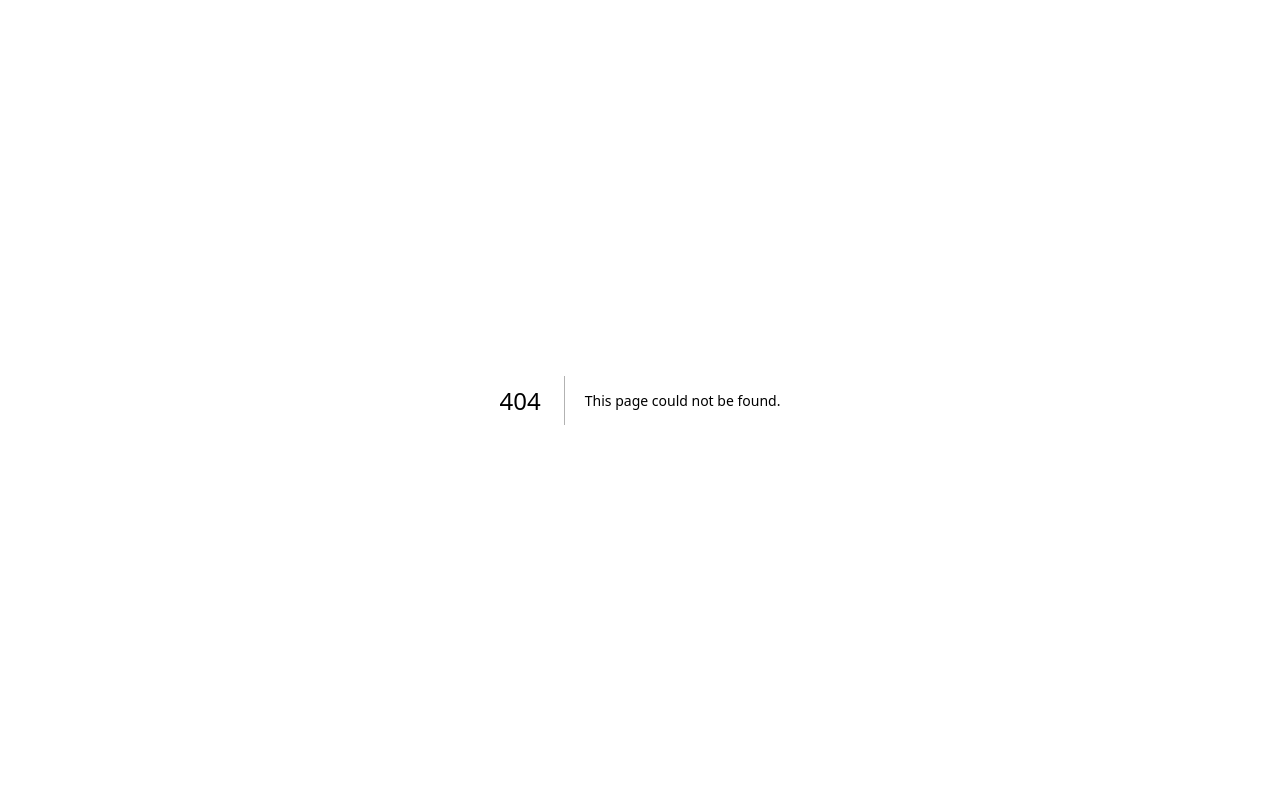
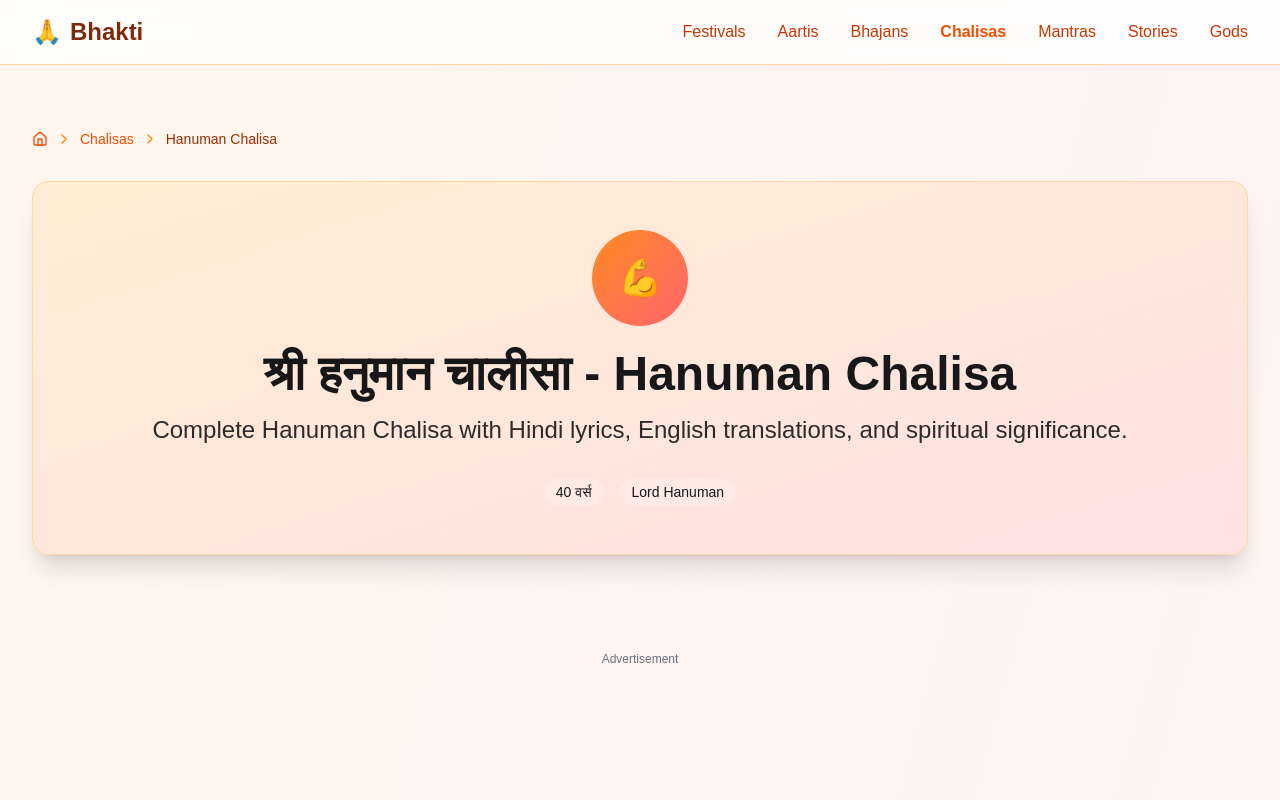
Before and after one commit to shashimishra89-cloud/bhajans-website, a Next.js app in the folder bhakti-app/: page /chalisas/hanuman-chalisa in a window 1280 px wide. Before the commit this address had no page. Shown: the top 800 px of the page. Built offline with nearby package versions, Linux system fonts and the light colour scheme.

Commit message:
updating the chalisa

```diff
--- a/bhakti-app/src/app/bhajans/hanuman-chalisa/page.tsx
+++ b/bhakti-app/src/app/chalisas/hanuman-chalisa/page.tsx
@@ -86,7 +86,7 @@ export default function HanumanChalisaPage() {
     }
   };
 
-  const breadcrumbs = generateBreadcrumbs('bhajans', chalisaData.name);
+  const breadcrumbs = generateBreadcrumbs('chalisas', chalisaData.name);
 
   return (
     <div className="min-h-screen bg-gradient-to-br from-orange-50 via-red-50 to-yellow-50">
@@ -101,8 +101,8 @@ export default function HanumanChalisaPage() {
             <nav className="hidden md:flex space-x-8">
               <Link href="/festivals" className="text-orange-700 hover:text-orange-900 transition-colors">Festivals</Link>
               <Link href="/aartis" className="text-orange-700 hover:text-orange-900 transition-colors">Aartis</Link>
-              <Link href="/bhajans" className="text-orange-600 font-semibold">Bhajans</Link>
-              <Link href="/chalisas" className="text-orange-700 hover:text-orange-900 transition-colors">Chalisas</Link>
+              <Link href="/bhajans" className="text-orange-700 hover:text-orange-900 transition-colors">Bhajans</Link>
+              <Link href="/chalisas" className="text-orange-600 font-semibold">Chalisas</Link>
               <Link href="/mantras" className="text-orange-700 hover:text-orange-900 transition-colors">Mantras</Link>
               <Link href="/stories" className="text-orange-700 hover:text-orange-900 transition-colors">Stories</Link>
               <Link href="/gods" className="text-orange-700 hover:text-orange-900 transition-colors">Gods</Link>
--- a/bhakti-app/src/components/Breadcrumbs.tsx
+++ b/bhakti-app/src/components/Breadcrumbs.tsx
@@ -40,7 +40,7 @@ export const Breadcrumbs: React.FC<BreadcrumbsProps> = ({ items, className = ''
 
 // Helper function to generate breadcrumbs for different content types
 export const generateBreadcrumbs = (
-  contentType: 'festivals' | 'aartis' | 'bhajans' | 'mantras' | 'stories',
+  contentType: 'festivals' | 'aartis' | 'bhajans' | 'mantras' | 'stories' | 'chalisas',
   itemName?: string
 ): BreadcrumbItem[] => {
   const baseItems = [
@@ -48,7 +48,7 @@ export const generateBreadcrumbs = (
   ];
 
   if (itemName) {
-    baseItems.push({ label: itemName });
+    baseItems.push({ label: itemName, href: "" });
   }
 
   return baseItems;
```
